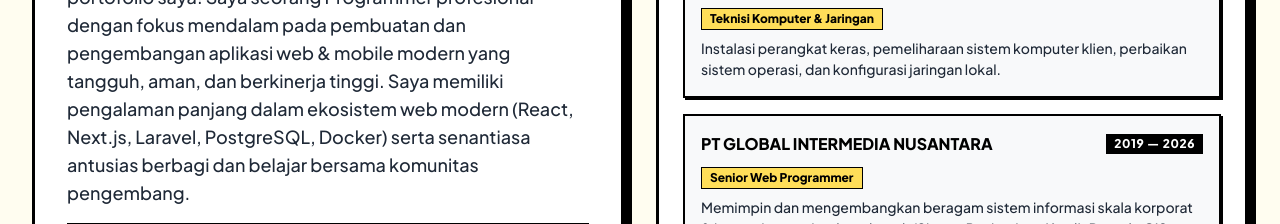
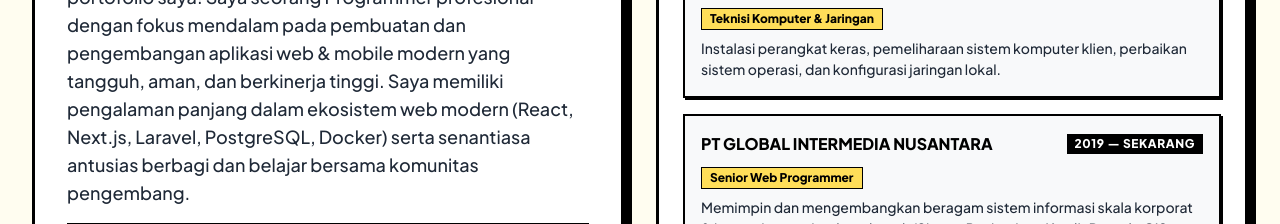
Before and after one commit to BayuKun28/infobay, a React (Vite) app in the folder frontend/: page / in a window 1280 px wide. Shown: the part 1340-1564 px from the top of the page. Built offline with nearby package versions, Linux system fonts and the light colour scheme; no server answers.

Commit message:
feat(experience): update PT GLOBAL INTERMEDIA NUSANTARA period to 2019 — Sekarang

```diff
--- a/frontend/src/data/profileData.js
+++ b/frontend/src/data/profileData.js
@@ -106,7 +106,7 @@
     },
     {
       title: "PT GLOBAL INTERMEDIA NUSANTARA",
-      period: "2019 — 2026",
+      period: "2019 — Sekarang",
       role: "Senior Web Programmer",
       description: "Memimpin dan mengembangkan beragam sistem informasi skala korporat & instansi pemerintahan daerah (Sistem Penjaminan Kredit Daerah, GIS Desa Pintar, CMS Portal Berita, E-Sewa, E-Pensiun). Mengoptimalkan arsitektur database relasional dan backend API handal.",
       badge: "7+ YEARS"
```
Also changed, not shown: 1 other file (tests, documents, lock files or other folders).
